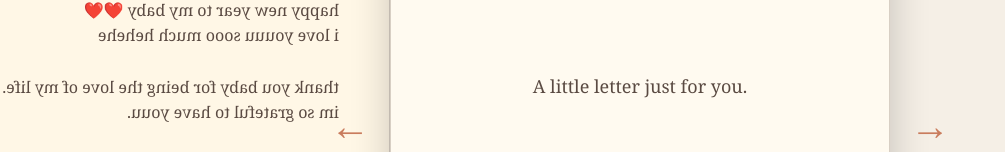
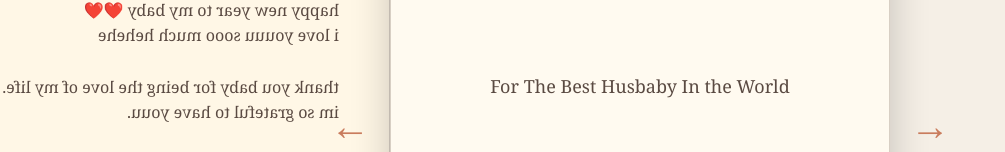
Before and after one commit to brandonpark02/brandonpark02.github.io, a plain HTML site: page baby/index.html in a window 1280 px wide. Shown: the part 276-428 px from the top of the page, without its empty margins (0-1005 px from the left). Drawn offline with Linux system fonts and the light colour scheme.

Commit message:
Update index.html

```diff
--- a/baby/index.html
+++ b/baby/index.html
@@ -103,7 +103,7 @@ html, body {
         <div class="page page1">
             <h1>Happy New Year<br>to my baby 🎆❤️</h1>
             <p style="text-align:center; margin-top:40px;">
-                A little letter just for you.
+                For The Best Husbaby In the World
             </p>
         </div>
 
```
